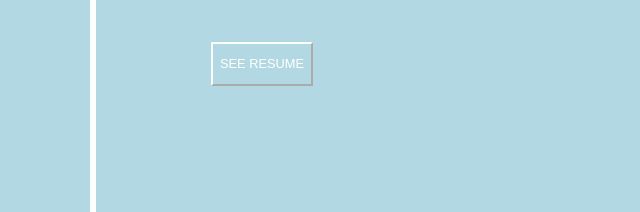
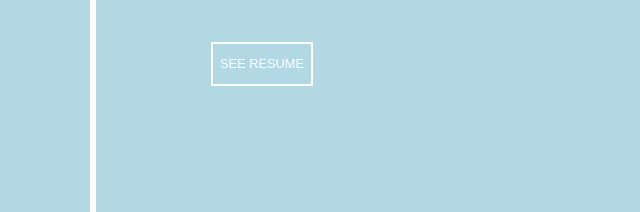
Before and after one commit to niur735/ruowen-niu.com, a plain HTML site: page content/name/index.html in a window 1280 px wide. Shown: the part 524-736 px from the top of the page, 0-640 px from the left. Drawn offline with nearby package versions, Linux system fonts and the light colour scheme; a web font is replaced by a local one.

Commit message:
newresume

```diff
--- a/content/name/assets/css/styles.css
+++ b/content/name/assets/css/styles.css
@@ -55,18 +55,20 @@ background-color:#B7EDFF;}
 .resume{
   padding: 0;
   background:transparent;
-	width:8vw;
+ width:8vw;
   outline:none;
-	font-family: 'Chivo', sans-serif;
+ font-family: 'Chivo', sans-serif;
   font-size:1vw;
   line-height: 40px;
   color:white;
   text-align: center;
-  border-color: white;
-  border-width: 0.2vw;
   position: absolute;
   left:9vw;
   top:60vh;
+  border: none;
+  border: 0.2vw solid white;
+
+
 
 }
 
```
Also changed, not shown: content/name/assets/img/1.png (deleted), content/name/assets/img/2.png (deleted), content/name/assets/img/resume1.png, content/name/assets/img/resume2.png, 4 other files.
